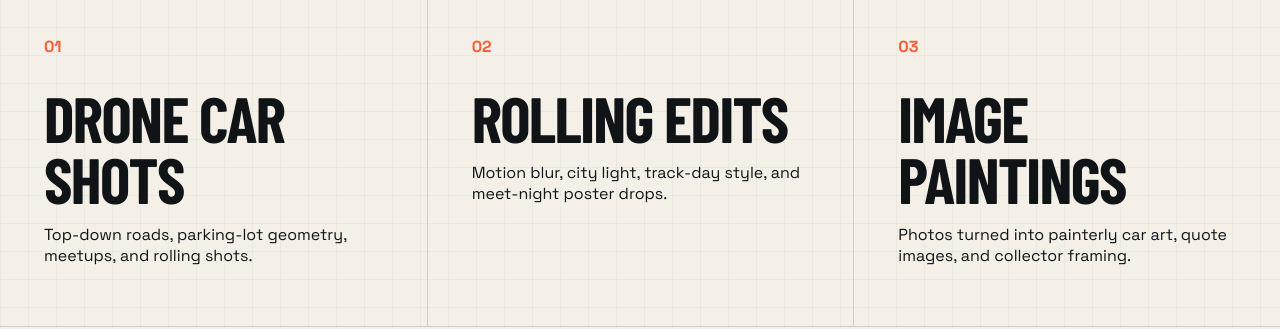
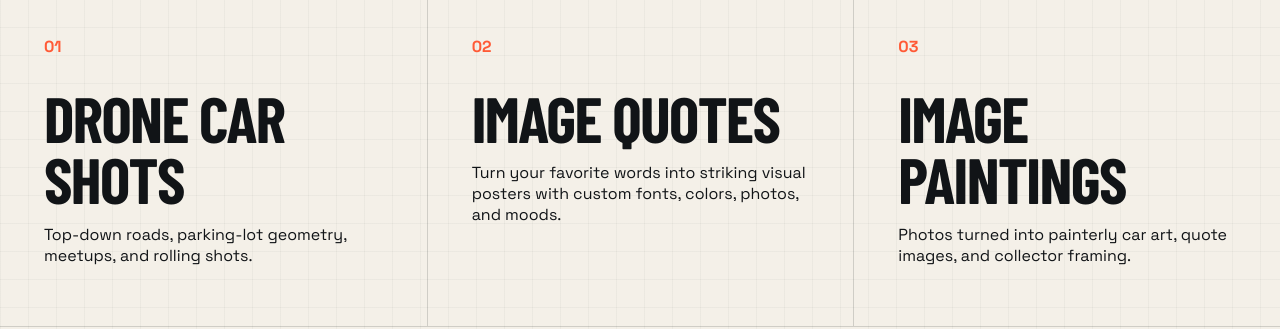
Before and after one commit to Zaguini714/LenZzy_Posters, a plain HTML site: page index.html in a window 1280 px wide. Shown: the part 785-1114 px from the top of the page. Drawn offline with nearby package versions, Linux system fonts and the light colour scheme; a web font is replaced by a local one.

Commit message:
Add image quotes feature

```diff
--- a/index.html
+++ b/index.html
@@ -59,8 +59,8 @@
         </article>
         <article>
           <span class="stat">02</span>
-          <h2>Rolling Edits</h2>
-          <p>Motion blur, city light, track-day style, and meet-night poster drops.</p>
+          <h2>Image Quotes</h2>
+          <p>Turn your favorite words into striking visual posters with custom fonts, colors, photos, and moods.</p>
         </article>
         <article>
           <span class="stat">03</span>
```
